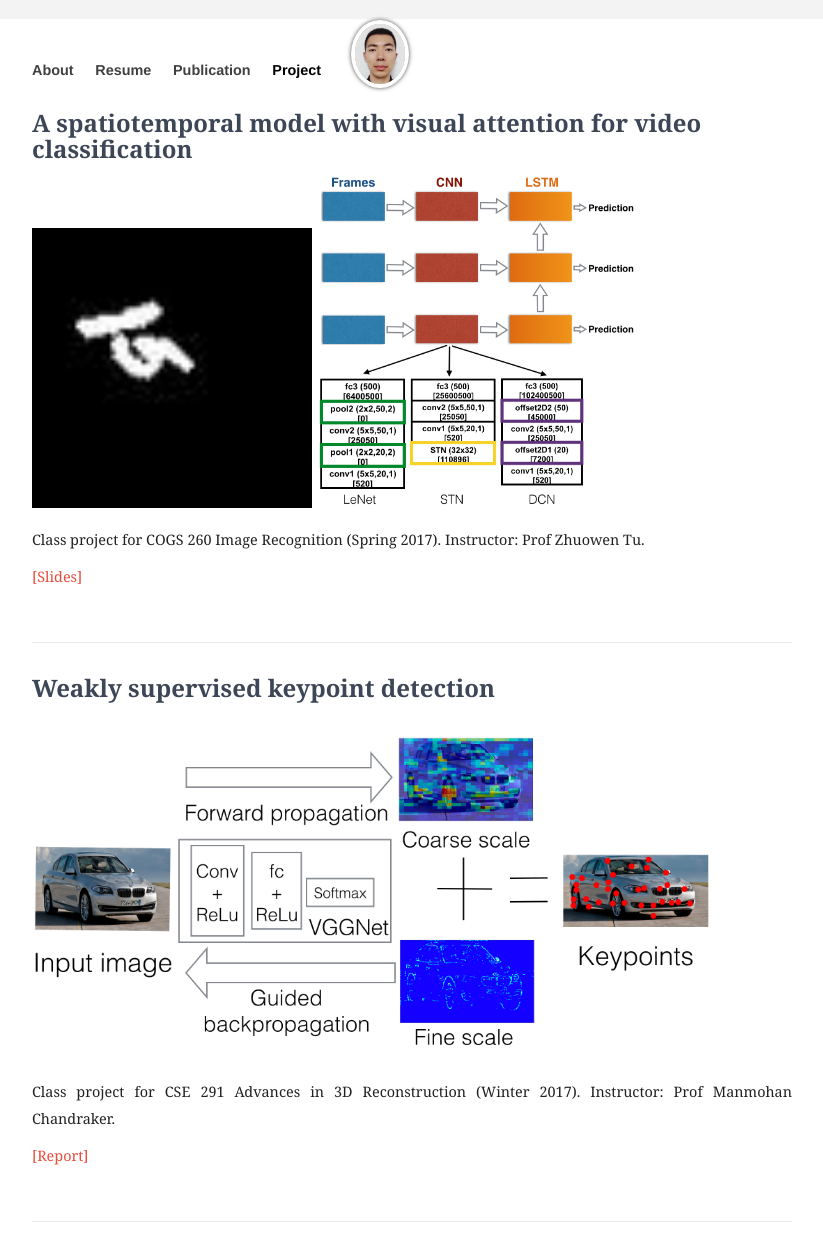
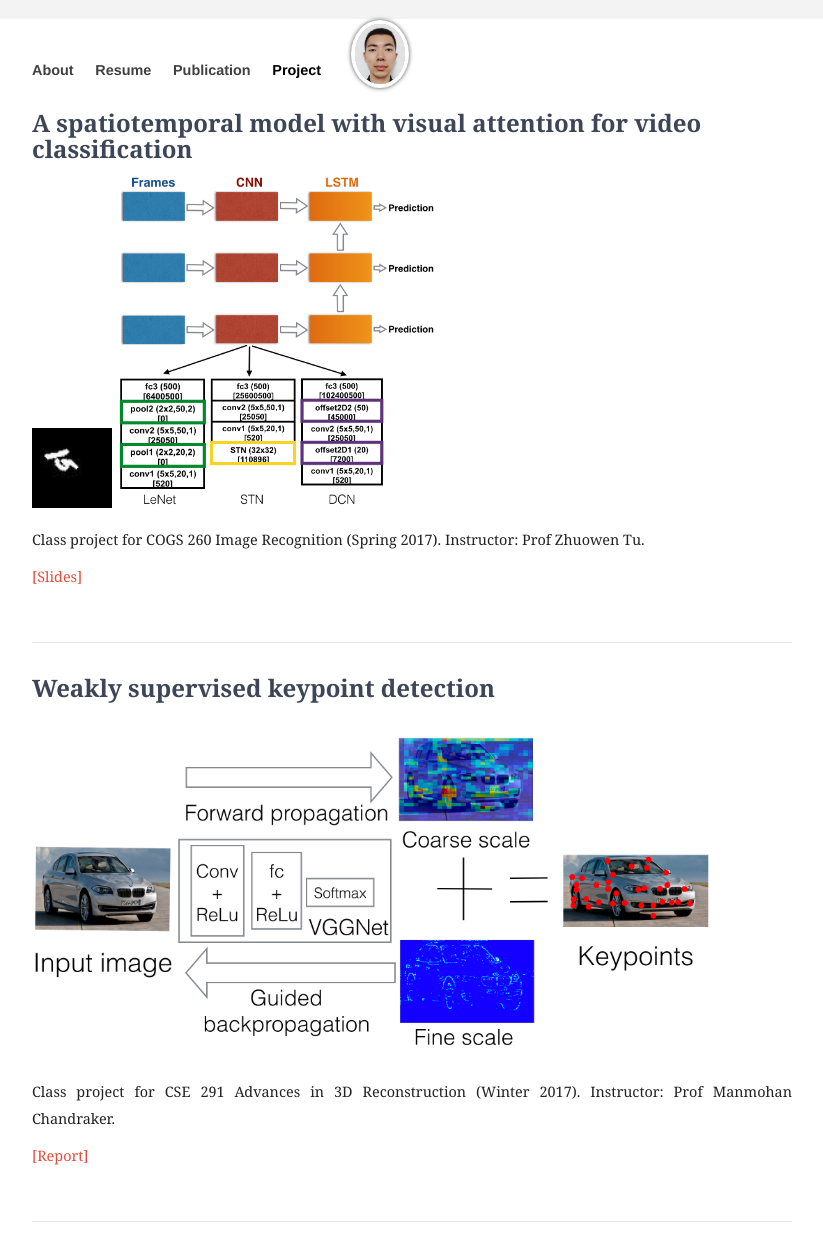
Before and after one commit to moshanATucsd/moshanATucsd.github.io, a Jekyll site: the page built from project/index.html, in a window 1280 px wide. Shown: the whole page, without its empty margins (228-1051 px from the left). Built offline with Jekyll 4.4.1, drawn with Linux system fonts in a browser that asks for light colours; nearby versions of some CDN libraries.

Commit message:
resize img

```diff
--- a/project/index.html
+++ b/project/index.html
@@ -10,7 +10,7 @@ category: project
     <div>
         <p>
         <img src="/images/project/15.gif" class="center"
-            alt="Oxford Screenshot" width="280">
+            alt="Oxford Screenshot" width="80">
             <img src="/images/project/cogs260_overview.png" class="center"
                 alt="Oxford Screenshot" width="320">
         </p>
```
